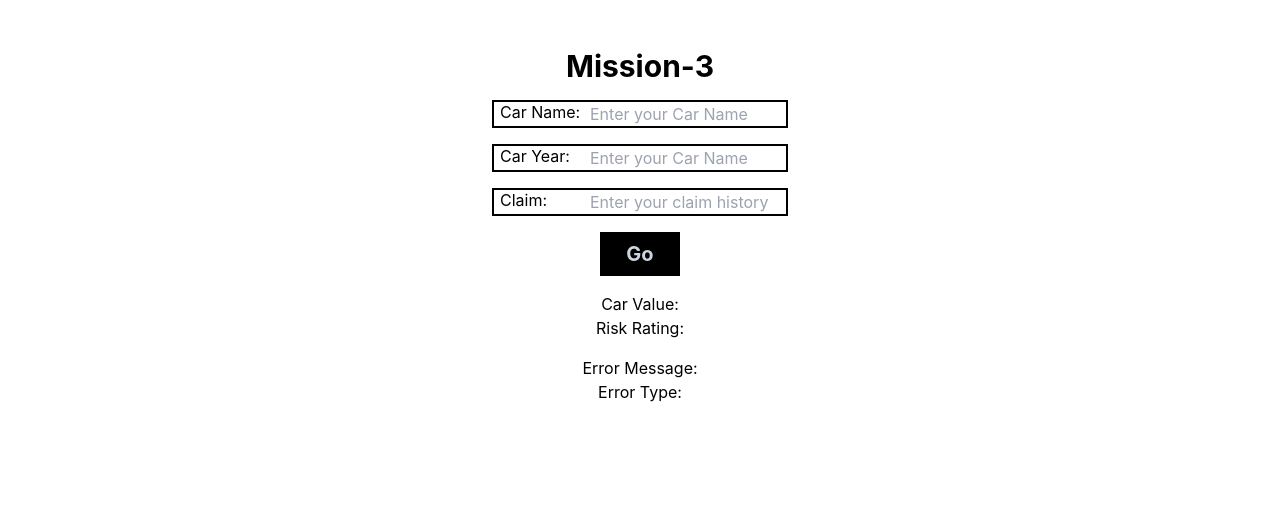
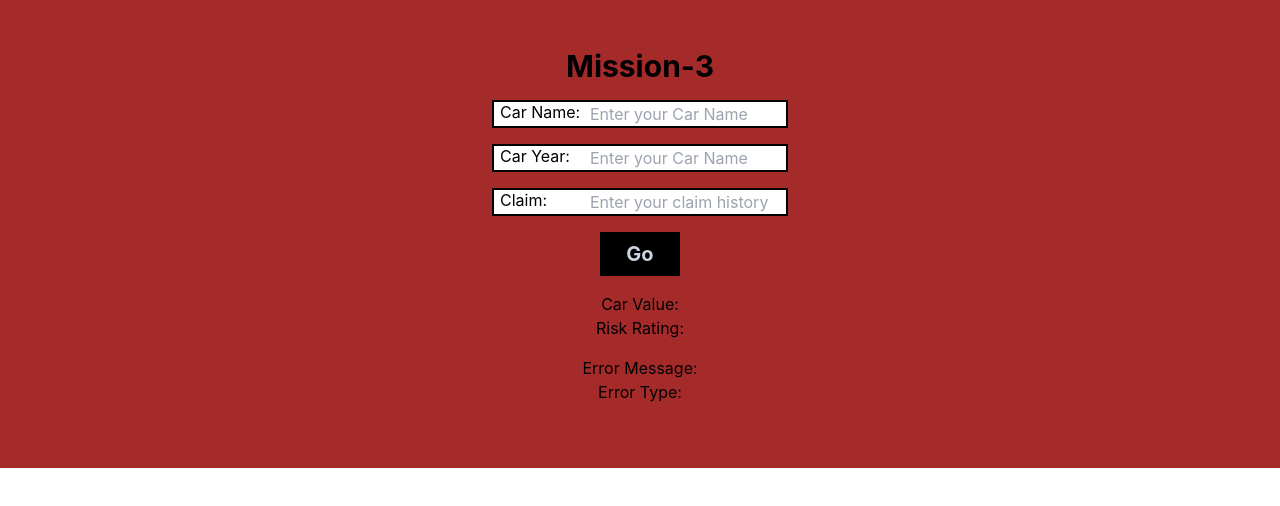
Before and after one commit to imkaransandhu/firebase-deploy, a React (Create React App) app: page / in a window 1280 px wide. Shown: the top 506 px of the page. Built offline with nearby package versions, Linux system fonts and the light colour scheme.

Commit message:
UPD: new deployment method

```diff
--- a/package.json
+++ b/package.json
@@ -1,7 +1,6 @@
 {
   "name": "m3front",
   "version": "0.1.0",
-  "homepage": "https://imkaransandhu.github.io/firebase-deploy",
   "private": true,
   "dependencies": {
     "@testing-library/jest-dom": "^5.16.5",
@@ -16,8 +15,6 @@
     "web-vitals": "^2.1.4"
   },
   "scripts": {
-    "predeploy": "npm run build",
-    "deploy": "gh-pages -d build",
     "start": "react-scripts start",
     "build": "react-scripts build",
     "test": "react-scripts test",
--- a/src/App.css
+++ b/src/App.css
@@ -1,4 +1,5 @@
 .App {
   text-align: center;
   padding: 3rem;
+  background-color: brown;
 }
```
Also changed, not shown: firebase.json (deleted), 1 other file (tests, documents, lock files or other folders).
